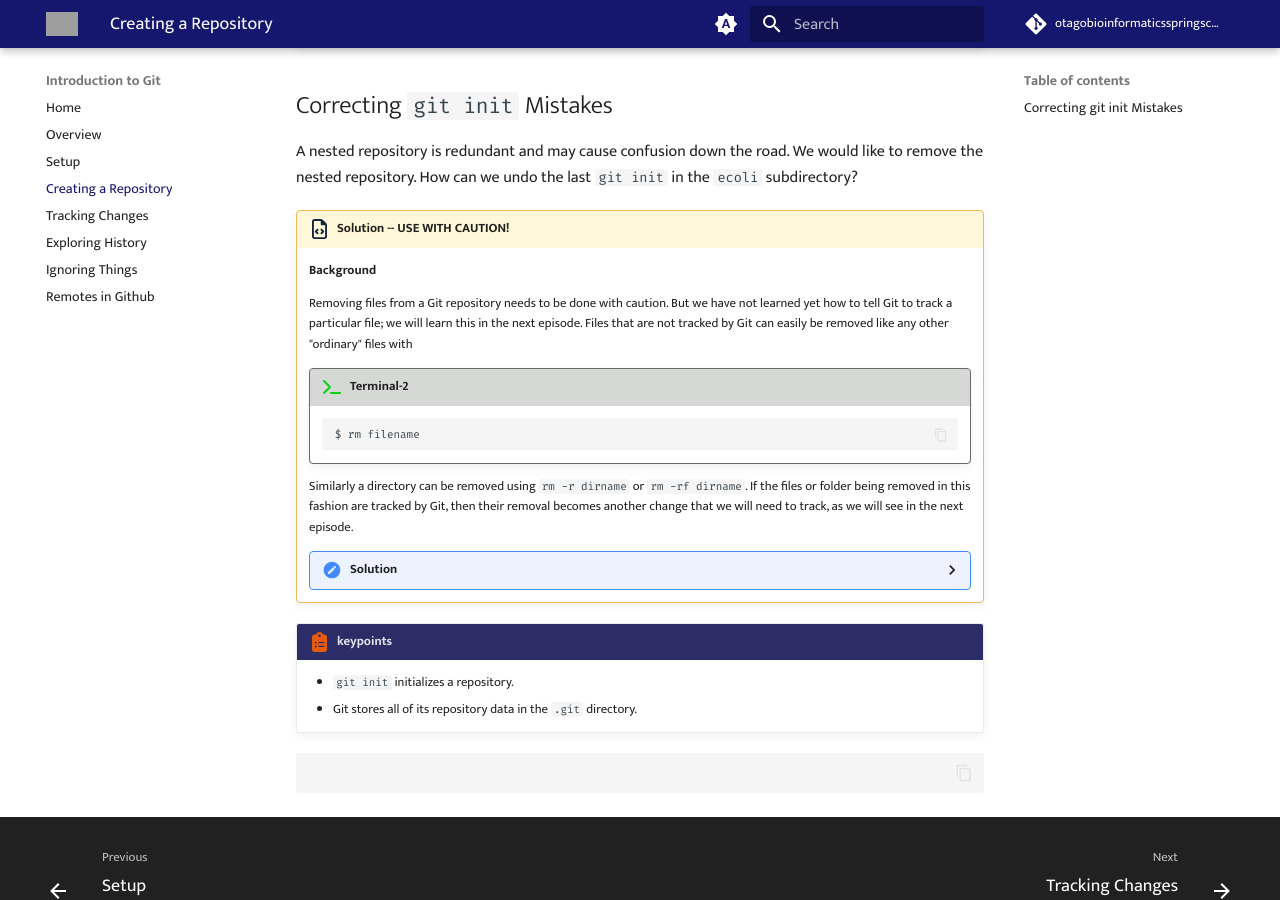
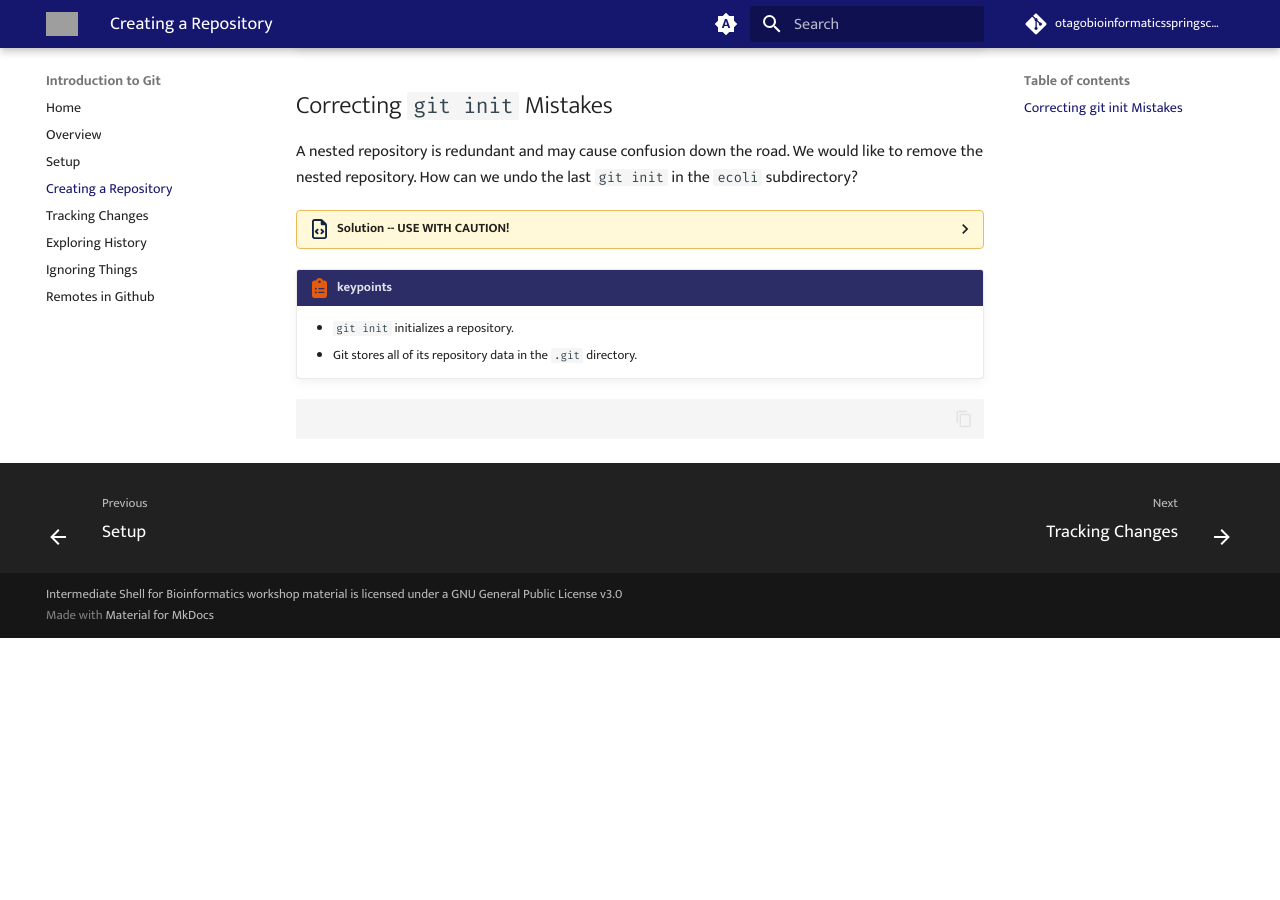
Before and after one commit to otagobioinformaticsspringschool/intro-git, an MkDocs documentation site: the page built from docs/3_create_repo.md, in a window 1280 px wide and 900 px high, scrolled down 2518 px. Built offline with MkDocs 1.6.1 and Material for MkDocs 9.7.7, drawn with Linux system fonts in a browser that asks for light colours; comment, search, counter and statistics services are not loaded; after the commit the page ends 3156 px from its top, so only the background shows below that; grey boxes are pictures that could not be loaded.

Commit message:
formatting

````diff
--- a/docs/3_create_repo.md
+++ b/docs/3_create_repo.md
@@ -160,7 +160,7 @@
 down the road. We would like to remove the nested repository. How can we undo
 the last `git init` in the `ecoli` subdirectory?
 
-!!! file-code "Solution -- USE WITH CAUTION!"
+??? file-code "Solution -- USE WITH CAUTION!"
 
     **Background**
 
@@ -178,21 +178,23 @@
     If the files or folder being removed in this fashion are tracked by Git, then their removal
     becomes another change that we will need to track, as we will see in the next episode.
 
-    ??? Solution
 
-        Git keeps all of its files in the `.git` directory.
-        To recover from this little mistake, we can just remove the `.git`
-        folder in the ecoli subdirectory by running the following command from inside the `vc_project` directory:
 
-        !!! terminal-2
+    **Solution**
 
-            ```bash
-            $ rm -rf ecoli/.git
-            ```
+    Git keeps all of its files in the `.git` directory.
+    To recover from this little mistake, we can just remove the `.git`
+    folder in the ecoli subdirectory by running the following command from inside the `vc_project` directory:
 
-        But be careful! Running this command in the wrong directory will remove
-        the entire Git history of a project you might want to keep.
-        Therefore, always check your current directory using the command `pwd`.
+    !!! terminal-2
+
+        ```bash
+        $ rm -rf ecoli/.git
+        ```
+
+    But be careful! Running this command in the wrong directory will remove
+    the entire Git history of a project you might want to keep.
+    Therefore, always check your current directory using the command `pwd`.
 
 !!! clipboard-list "keypoints"
 
````
